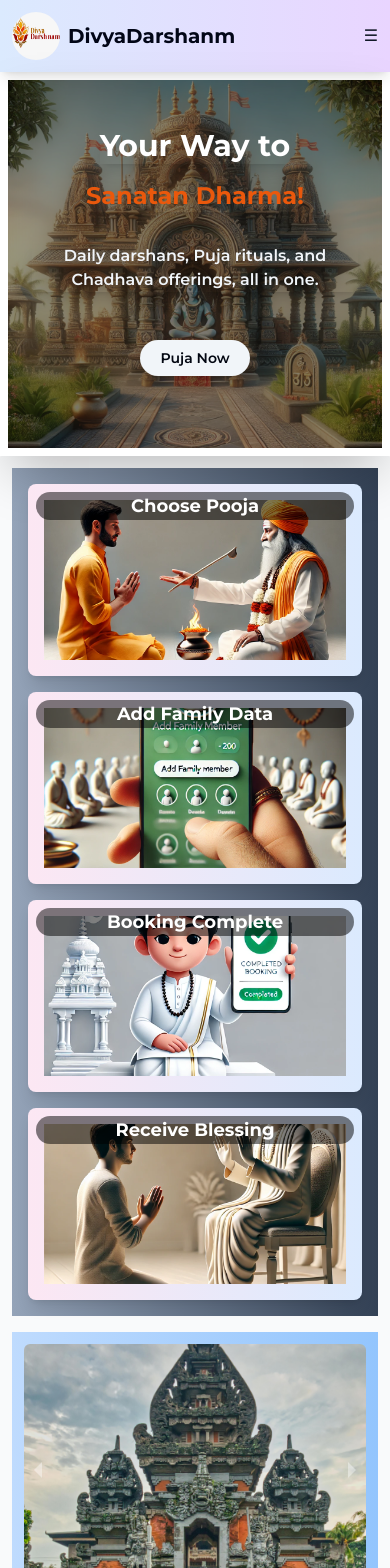
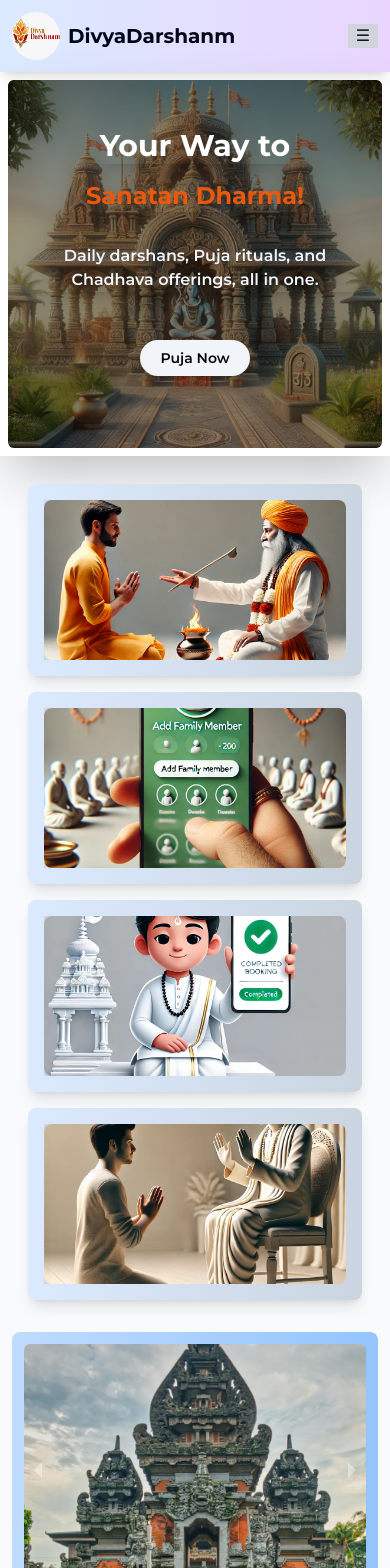
Before and after one commit to Irfanlam123/DivyaDarhsanm, a React (Vite) app: page / in a window 390 px wide. Shown: the top 1568 px of the page. Built offline with nearby package versions, Linux system fonts and the light colour scheme.

Commit message:
changes in Nav

```diff
--- a/src/Components/Home/Home.jsx
+++ b/src/Components/Home/Home.jsx
@@ -70,17 +70,22 @@ const Home = () => {
       <div className="relative p-2 shadow-2xl">
         <div className="flex flex-col justify-center items-center ">
           {/* Div Sections */}
-          <div className="relative w-full ">
-            <div className="absolute inset-0 w-full h-full bg-gradient-to-r from-blue-200 to-blue-300"></div>{" "}
+          <div className="relative w-full overflow-hidden rounded-md">
             {/* Background Gradient */}
+            <div className="absolute inset-0 w-full h-full bg-gradient-to-r from-blue-200 to-blue-300"></div>
+
             <div className="relative z-10 w-full h-full">
+              {/* Hero Image with Rounded Corners */}
               <img
-                src={HeroImage} // Replace 'HeroImage' with the actual image path or import
+                src={HeroImage}
                 alt="Hero Image"
                 className="absolute inset-0 w-full h-full object-cover"
               />
-              <div className="absolute inset-0 bg-black opacity-40 backdrop-blur-md"></div>{" "}
-              {/* Overlay with slight blur for better text visibility */}
+
+              {/* Overlay for Better Text Visibility */}
+              <div className="absolute inset-0 bg-black opacity-40 backdrop-blur-md"></div>
+
+              {/* Hero Content */}
               <div className="relative z-10 flex flex-col justify-center items-center text-center w-full px-6 sm:px-12 md:max-w-[70%] mx-auto py-12">
                 <h1 className="text-3xl sm:text-4xl md:text-5xl font-bold font-montserrat text-white mb-4 shadow-lg">
                   Your Way to
@@ -108,15 +113,15 @@ const Home = () => {
 
       <div className="rounded-sm p-3 bg-gray-50 w-full flex flex-col md:flex-row space-y-4 md:space-y-0 md:space-x-3">
         {/* Cards Section */}
-        <div className="bg-gradient-to-r from-slate-400 to-slate-700 flex flex-wrap items-center justify-center p-4 gap-4 flex-[2] w-full md:w-2/3">
+        <div className=" flex flex-wrap items-center justify-center p-4 gap-4 flex-[2] w-full md:w-2/3">
           {cardData.map((card) => (
             <div
               key={card.id}
-              className="relative bg-gradient-to-r from-pink-100 to-blue-100 flex flex-col w-full sm:w-[calc(50%-1rem)] h-48 rounded-lg shadow-lg p-4 items-center hover:scale-105 transition-transform duration-300 overflow-hidden"
+              className="relative bg-gradient-to-r from-blue-100 to-slate-300 flex flex-col w-full sm:w-[calc(50%-1rem)] h-48 rounded-lg shadow-lg p-4 items-center hover:scale-105 transition-transform duration-300 overflow-hidden"
             >
               {/* Title text positioned over the image */}
               <h2 className="absolute top-2 left-2 right-2 text-lg font-bold text-white bg-black/50  py-0 rounded-full text-center">
-                {card.name}
+
               </h2>
 
               {/* Image container */}
@@ -124,7 +129,7 @@ const Home = () => {
                 <img
                   src={card.src}
                   alt=""
-                  className="h-full w-full object-cover"
+                  className="h-full w-full object-cover rounded-lg"
                 />
               </div>
             </div>
@@ -132,7 +137,7 @@ const Home = () => {
         </div>
 
         {/* Right Side Section */}
-        <div className="bg-gradient-to-r from-blue-200 to-blue-300 flex-1 flex items-center justify-center p-3 w-full md:w-1/3 h-64 md:h-auto">
+        <div className="bg-gradient-to-r from-blue-200 to-blue-300 flex-1 flex items-center justify-center rounded-lg p-3 w-full md:w-1/3 h-64 md:h-auto">
           <ImageCarousel />
         </div>
       </div>
--- a/src/Components/Navbar/Navbar.jsx
+++ b/src/Components/Navbar/Navbar.jsx
@@ -54,7 +54,7 @@ const Navbar = () => {
         {/* Mobile Menu Button */}
         <div className="md:hidden">
           <button
-            className="text-gray-900"
+            className="text-gray-900 bg-gray-300 px-2"
             aria-label="Toggle Menu"
             onClick={() => setIsMobileMenuOpen(!isMobileMenuOpen)}
           >
@@ -87,9 +87,7 @@ const Navbar = () => {
             <button className="block w-full bg-slate-50 text-neutral-700 py-2 rounded-md shadow-md hover:bg-gray-400 hover:text-slate-50 transition duration-200">
               Login
             </button>
-            <button className="block w-full bg-slate-50 py-2 border-2 rounded-md shadow-md hover:bg-slate-900 hover:font-semibold hover:text-white transition duration-200">
-              Signup
-            </button>
+
           </div>
         </div>
       )}
```
